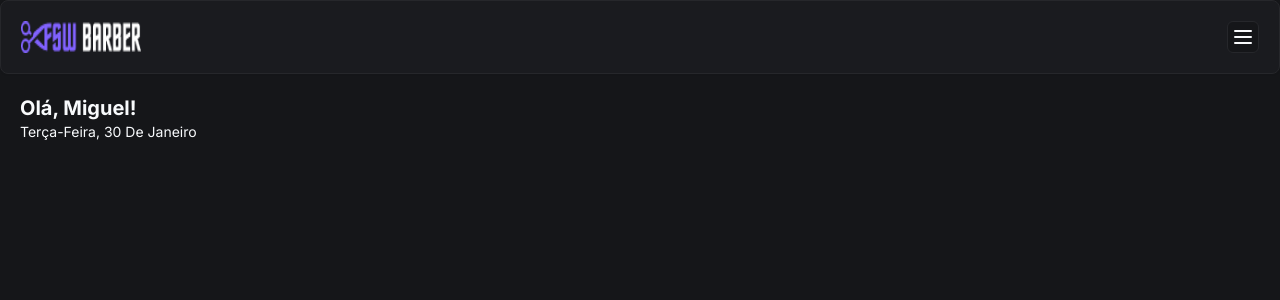
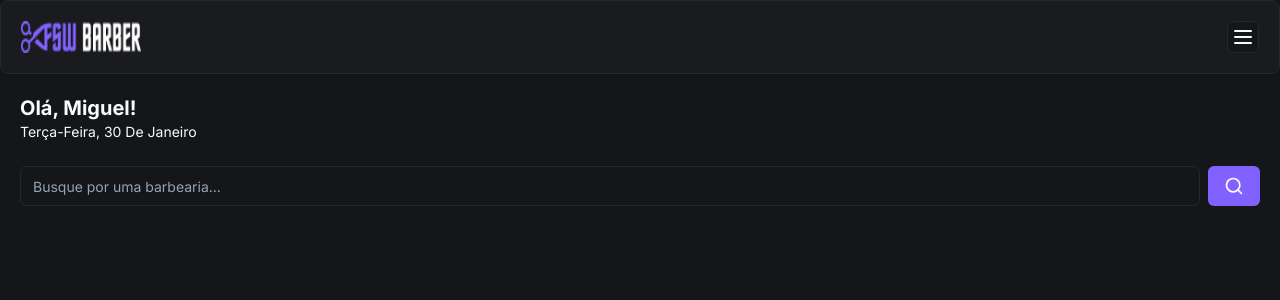
Before and after one commit to Joaotbb/FSW-Barbershop, a Next.js app: page / in a window 1280 px wide. Shown: the top 300 px of the page. Built offline with nearby package versions, Linux system fonts and the light colour scheme.

Commit message:
feat: add initial search component

```diff
--- /dev/null
+++ b/app/(home)/_components/search.tsx
@@ -0,0 +1,18 @@
+"use client";
+
+import { Button } from "@/app/_components/ui/button";
+import { Input } from "@/app/_components/ui/input";
+import { SearchIcon } from "lucide-react";
+
+const Search = () => {
+  return (
+    <div className="flex items-center gap-2">
+      <Input placeholder="Busque por uma barbearia..." />
+      <Button variant="default">
+        <SearchIcon size={20} />
+      </Button>
+    </div>
+  );
+};
+
+export default Search;
--- a/app/(home)/page.tsx
+++ b/app/(home)/page.tsx
@@ -1,11 +1,13 @@
 import Header from "../_components/header";
 import { format } from "date-fns";
 import { pt } from "date-fns/locale/pt";
+import Search from "./_components/search";
 
 export default function Home() {
-  return <div>
-    <Header/>
-    <div className="px-5 pt-5">
+  return (
+    <div>
+      <Header />
+      <div className="px-5 pt-5">
         <h2 className="text-xl font-bold">Olá, Miguel!</h2>
         <p className="capitalize text-sm">
           {format(new Date(), "EEEE',' dd 'de' MMMM", {
@@ -13,5 +15,10 @@
           })}
         </p>
       </div>
-  </div>;
+
+      <div className="px-5 mt-6">
+        <Search />
+      </div>
+    </div>
+  );
 }
--- /dev/null
+++ b/app/_components/ui/input.tsx
@@ -0,0 +1,25 @@
+import * as React from "react"
+
+import { cn } from "@/app/_lib/utils"
+
+export interface InputProps
+  extends React.InputHTMLAttributes<HTMLInputElement> {}
+
+const Input = React.forwardRef<HTMLInputElement, InputProps>(
+  ({ className, type, ...props }, ref) => {
+    return (
+      <input
+        type={type}
+        className={cn(
+          "flex h-10 w-full rounded-md border border-input bg-background px-3 py-2 text-sm ring-offset-background file:border-0 file:bg-transparent file:text-sm file:font-medium placeholder:text-muted-foreground focus-visible:outline-none focus-visible:ring-2 focus-visible:ring-ring focus-visible:ring-offset-2 disabled:cursor-not-allowed disabled:opacity-50",
+          className
+        )}
+        ref={ref}
+        {...props}
+      />
+    )
+  }
+)
+Input.displayName = "Input"
+
+export { Input }
```
